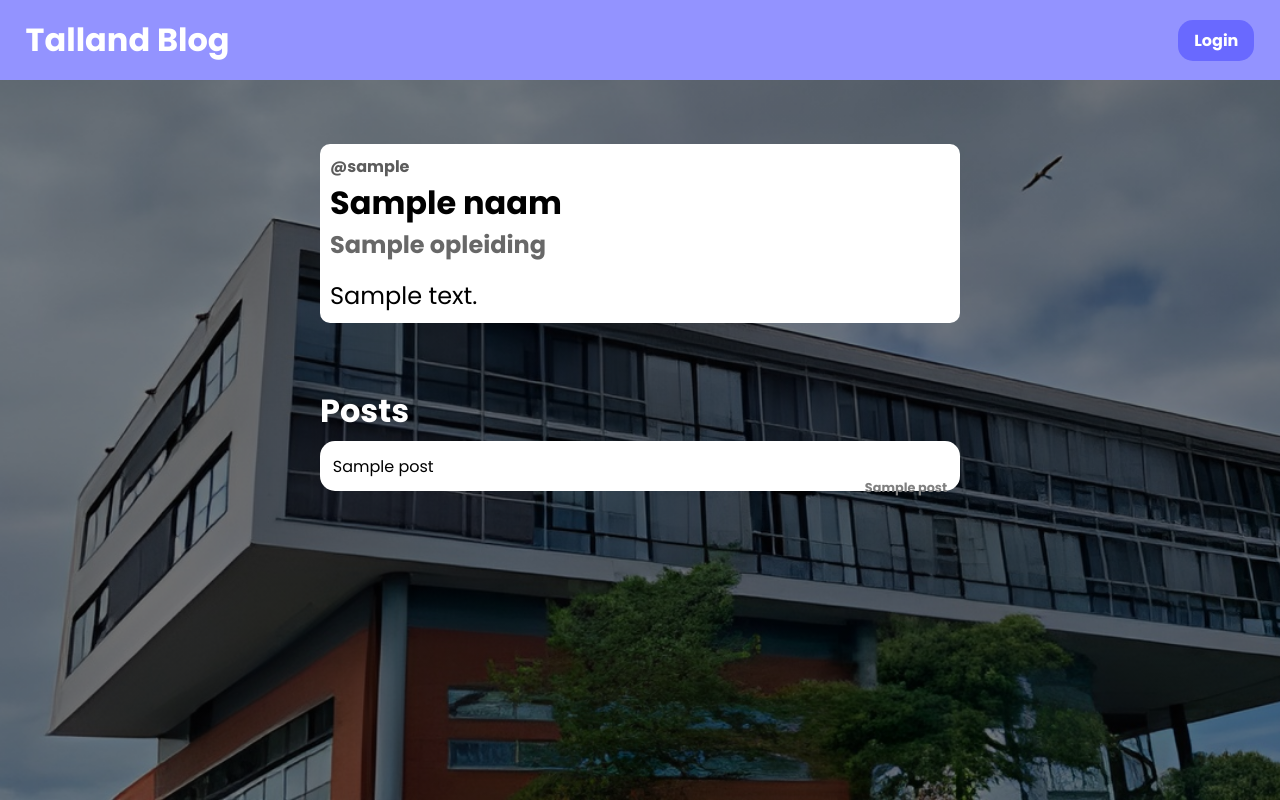
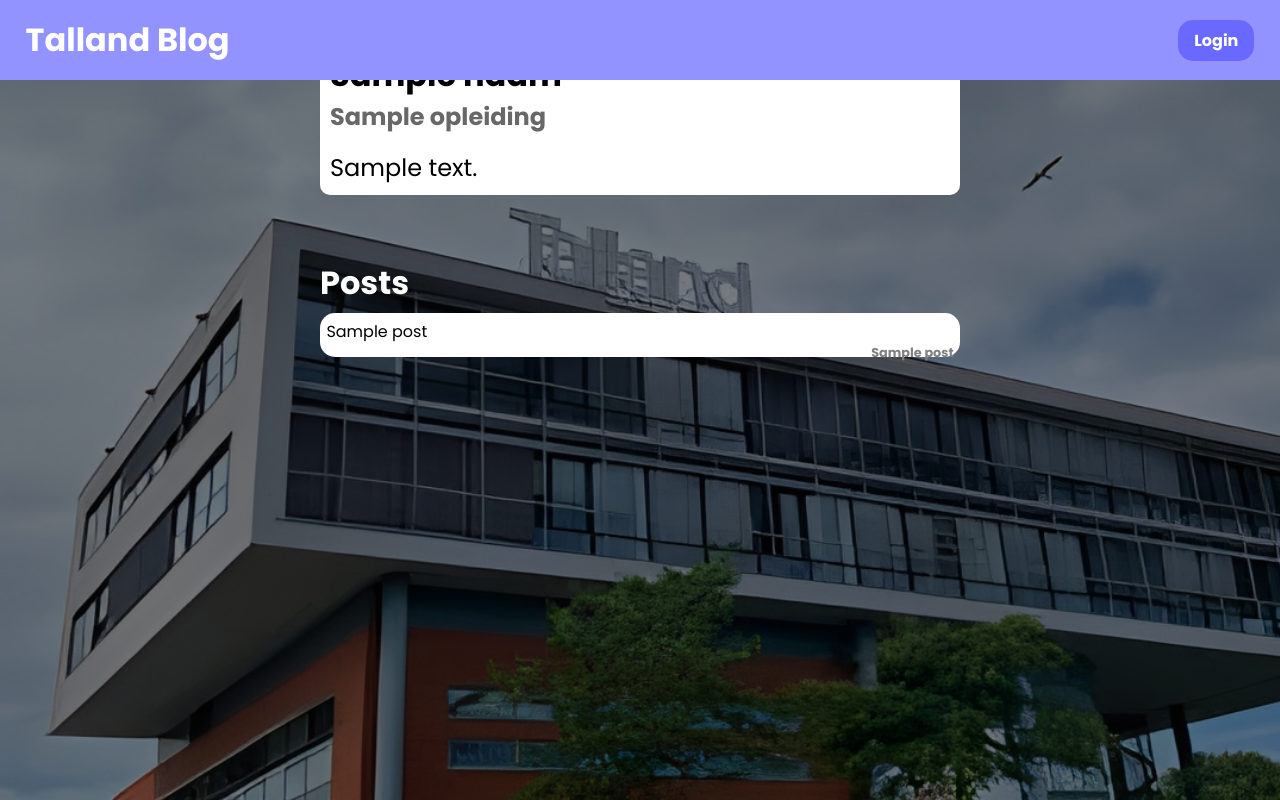
Before and after one commit to JortVlaming/project_1_mijn_website, a Flask app: template templates/user.html in a window 1280 px wide. Run offline with Flask 3, Linux system fonts and the light colour scheme; the template is opened without the code that fills it: most values are stand-ins (such as "Sample title", 1, 10 or a date in 2020); parts of the project's set-up code (start-up, migrations or seed data) failed here and were passed over.

Commit message:
something: i cant remember what i did but it had to do with user posts

```diff
--- a/database.py
+++ b/database.py
@@ -196,7 +196,7 @@
         if userID is None:
             return None
 
-        cursor.execute("SELECT * FROM posts WHERE poster = %s", (userID,))
+        cursor.execute("SELECT * FROM posts WHERE poster = %s ORDER BY post_id DESC", (userID,))
 
         result = cursor.fetchall()
 
--- a/static/css/layout.css
+++ b/static/css/layout.css
@@ -15,15 +15,19 @@
     background-image: linear-gradient( rgba(0, 0, 0, 0.5), rgba(0, 0, 0, 0.5) ), url('/static/img/talland.jpeg');
     background-repeat: no-repeat;
     background-size: cover;
+    background-attachment: fixed;
 }
 
 #nav {
     display: flex;
     background: #9393ff;
-    height: 10%;
-    width: 100vw;
+    height: 10% !important;
+    width: 100vw !important;
     color: white;
     align-items: center;
+    top: 0;
+    bottom: 0;
+    position: sticky;
 }
 
 #nav a {
--- a/static/css/user.css
+++ b/static/css/user.css
@@ -1,5 +1,9 @@
 body {
     color: white;
+}
+
+#content {
+    margin-top: -5%;
 }
 
 .user-info {
@@ -22,20 +26,22 @@
     font-size: 1.5em;
 }
 
-.user_content {
-    text-align: center;
-    display: flex;
-    flex-direction: column;
-    justify-content: center;
+#user_content {
+    height: 50%;
 }
 
 .post {
     background-color: white;
     border-radius: 15px;
     text-align: left;
-    padding: 2%;
+    height: 13%;
+    padding: 1% 1% 2%;
     color: black;
     margin-top: 1%;
+}
+
+.post-container {
+    padding-bottom: 10%;
 }
 
 .posted_time {
--- a/templates/user.html
+++ b/templates/user.html
@@ -9,7 +9,6 @@
 {% endblock %}
 
 {% block content %}
-    <div class="search-seperator"></div>
     <div class="user-info">
         <h4 class="handle">@{{ requested_user.username }}</h4>
 	    <h1 class="naam">{{ requested_user.naam }}</h1>
@@ -24,12 +23,17 @@
                 <p>Deze gebruiker heeft nog geen posts gemaakt</p>
             </div>
         {% else %}
+            {% if requested_user.id == user.id %}
+                test
+            {% endif %}
+            <div class="post-container">
                 {% for post in posts %}
                 	<div class="post">
                         <p>{{ post[2] }}</p>
                         <h4 class="posted_time">{{ post[3] }}</h4>
                     </div>
                 {% endfor %}
+            </div>
         {% endif %}
     </div>
 {% endblock %}
```
Lines whose indentation alone changed are shown as unchanged.
